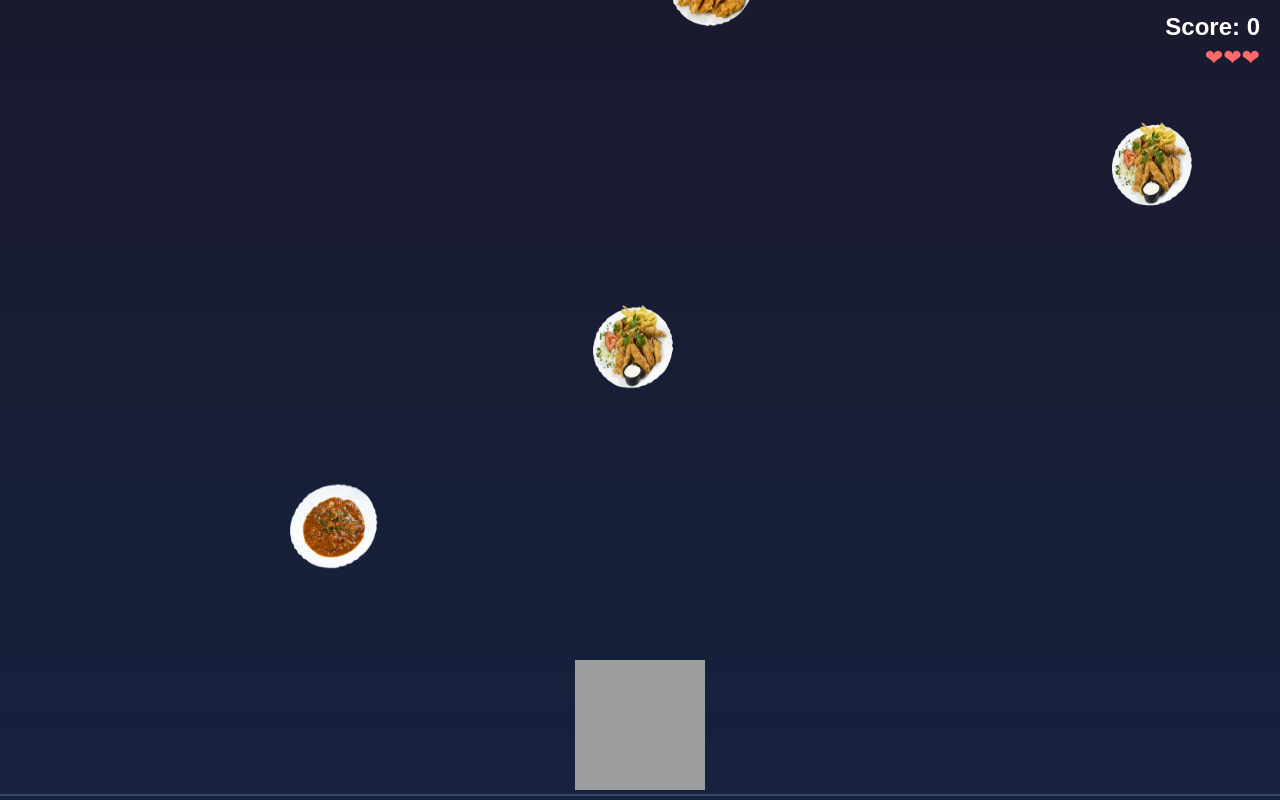
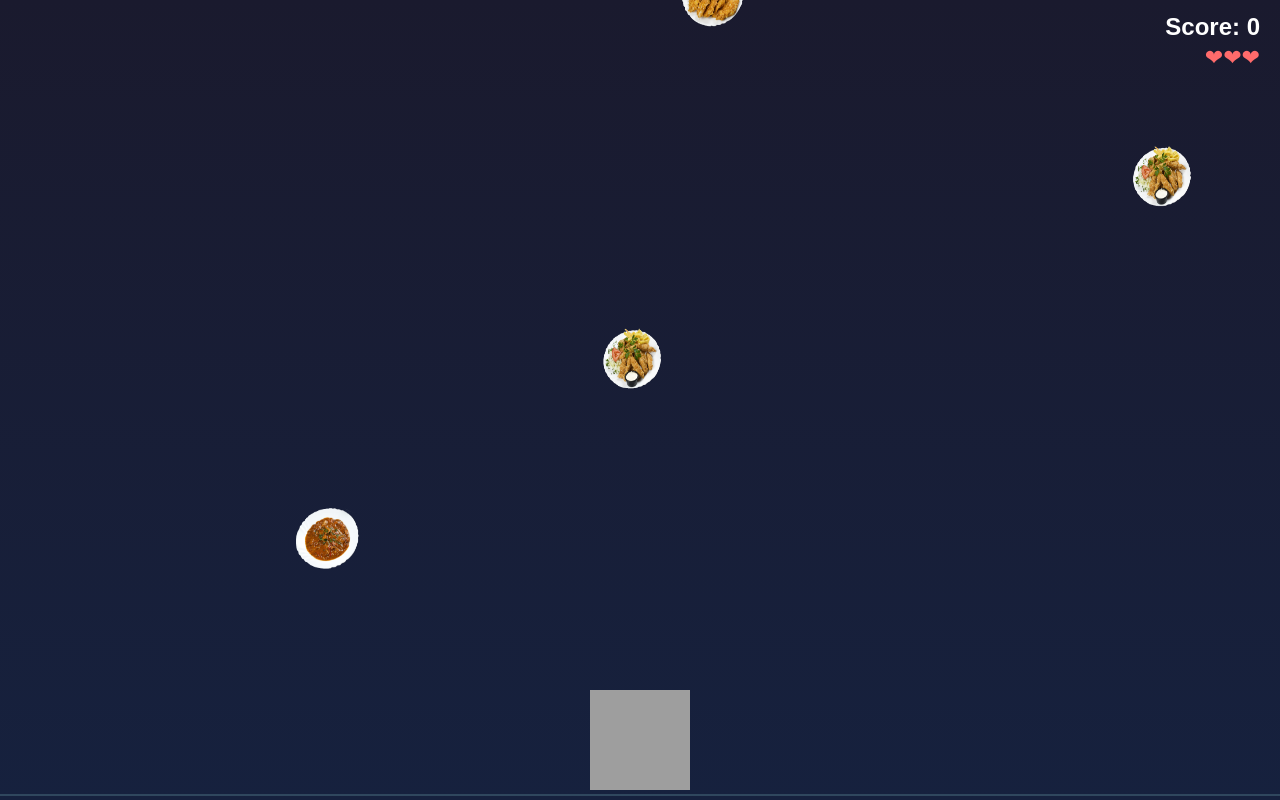
Before and after one commit to todor96/picasso, a plain HTML site: page index.html in a window 1280 px wide. Drawn offline with Linux system fonts and the light colour scheme.

Commit message:
Reduce sprite sizes

```diff
--- a/index.html
+++ b/index.html
@@ -53,9 +53,9 @@
   }
 
   // ─── Game Constants ───
-  const PLAYER_WIDTH = 130;
-  const PLAYER_HEIGHT = 130;
-  const ITEM_SIZE = 90;
+  const PLAYER_WIDTH = 100;
+  const PLAYER_HEIGHT = 100;
+  const ITEM_SIZE = 65;
   const PLAYER_SPEED = 7;
   const INITIAL_FALL_SPEED = 2.5;
   const INITIAL_SPAWN_INTERVAL = 1200; // ms
```
